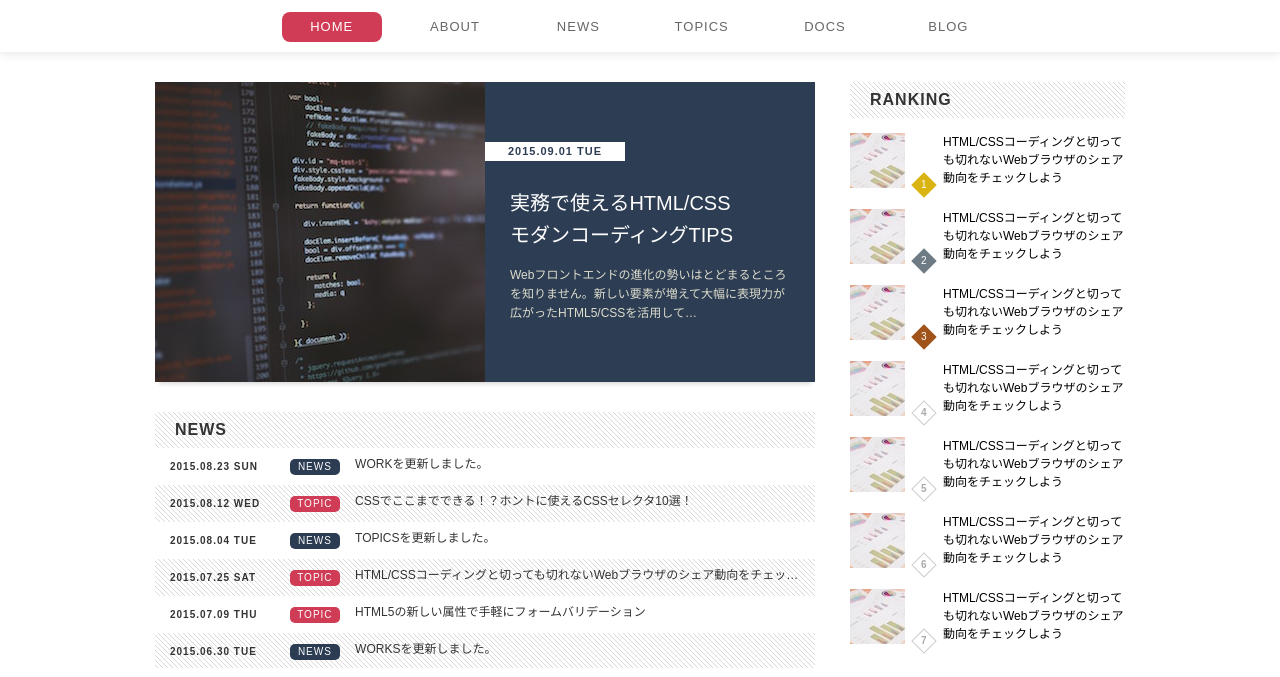
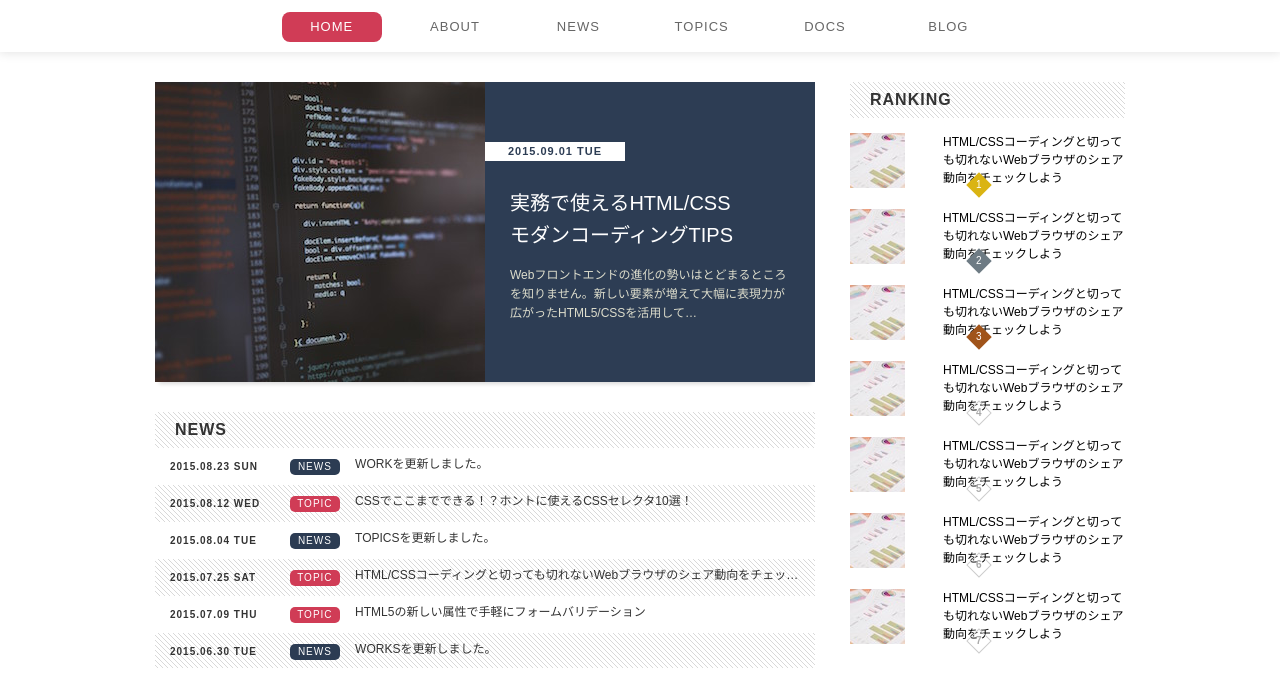
Before and after one commit to fufoo21/test2, a plain HTML site: page index.html in a window 1280 px wide. Shown: the part 87-764 px from the top of the page. Drawn offline with Linux system fonts and the light colour scheme.

Commit message:
Add files via upload

```diff
--- a/css/style.css
+++ b/css/style.css
@@ -288,7 +288,9 @@ a:link, a:visited, a:hover, a:active {
 	margin: 0 10px;
 	border: 1px solid #ccc;
 	color: #aaa;
+	position: relative;
 	top: 0;
+	left: 55px;
 	/*vertical-align: 20px;*/
 	text-align: center;
 	font-weight: bold;
```
